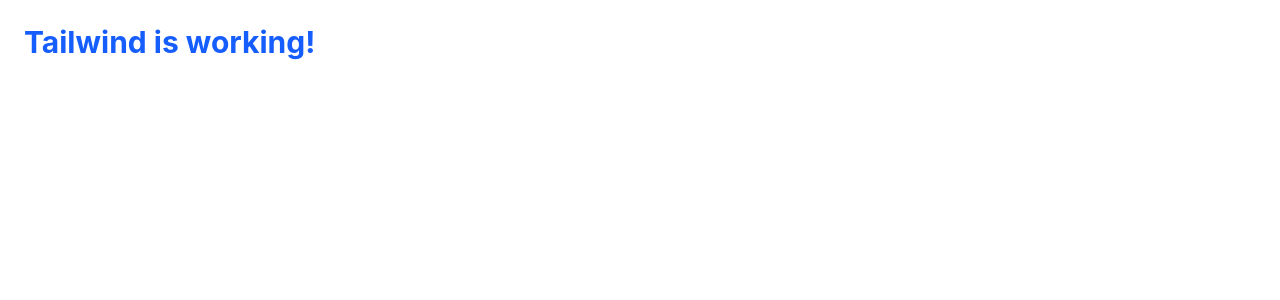
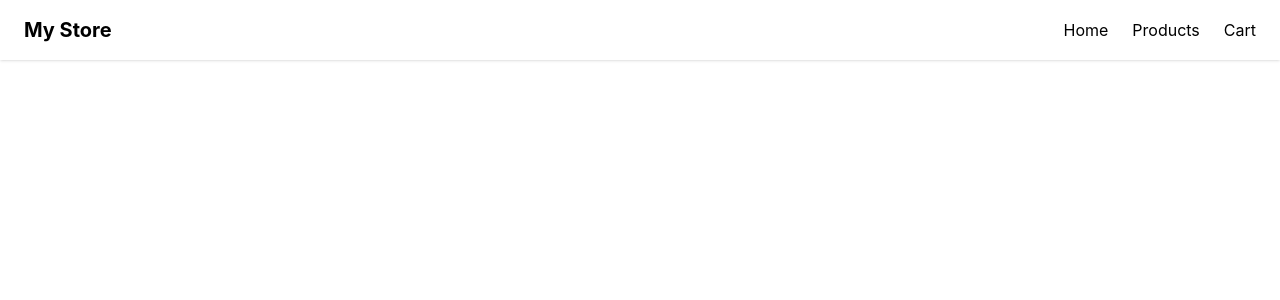
Before and after one commit to jasonzkee143-creator/javen-store, a React (Vite) app: page / in a window 1280 px wide. Shown: the top 300 px of the page. Built offline with nearby package versions, Linux system fonts and the light colour scheme.

Commit message:
Add Navbar component

```diff
--- a/src/App.jsx
+++ b/src/App.jsx
@@ -1,8 +1,10 @@
+import Navbar from './components/Navbar'
+
 function App() {
   return (
-    <h1 className="text-3xl font-bold text-blue-600 p-6">
-      Tailwind is working!
-    </h1>
+    <div>
+      <Navbar />
+    </div>
   )
 }
 
--- /dev/null
+++ b/src/components/Navbar.jsx
@@ -0,0 +1,15 @@
+function Navbar() {
+  return (
+    <nav className="flex items-center justify-between px-6 py-4 shadow">
+     <h1 className="text-xl font-bold">My Store</h1>
+
+<ul className="flex gap-6">
+  <li>Home</li>
+  <li>Products</li>
+  <li>Cart</li>
+</ul>
+    </nav>
+  )
+}
+
+export default Navbar
```
Also changed, not shown: src/components/ProductCard.jsx (added).
